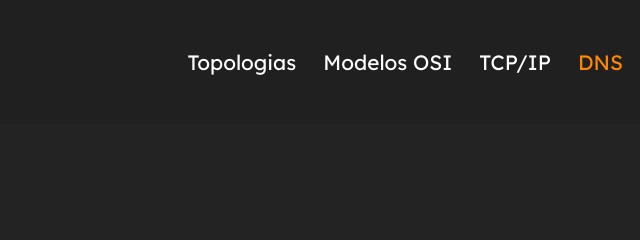
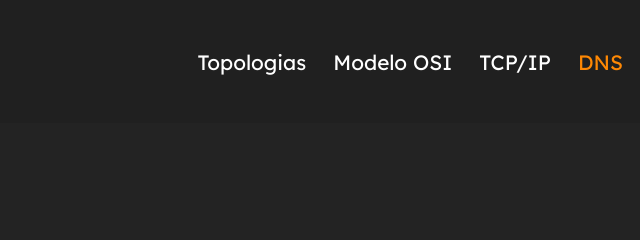
Before and after one commit to fxrnandes/projeto-redes, a plain HTML site: page DNS.html in a window 1280 px wide. Shown: the top 240 px of the page, 605-1245 px from the left. Drawn offline with Linux system fonts and the light colour scheme.

Commit message:
Add files via upload

```diff
--- a/DNS.html
+++ b/DNS.html
@@ -25,7 +25,7 @@
 
         <nav>
             <a class="topo" href="Topologias.html">Topologias</a>
-            <a class="osi" href="OSI.html">Modelos OSI</a>
+            <a class="osi" href="OSI.html">Modelo OSI</a>
             <a class="tcp" href="TCP.html">TCP/IP</a>
             <a class="dns" href="DNS.html">DNS</a>
         </nav>
```
Also changed, not shown: OSI.html (+1 -1 lines), TCP.html (+1 -1 lines), Topologias.html (+1 -1 lines), index.html (+1 -1 lines).
